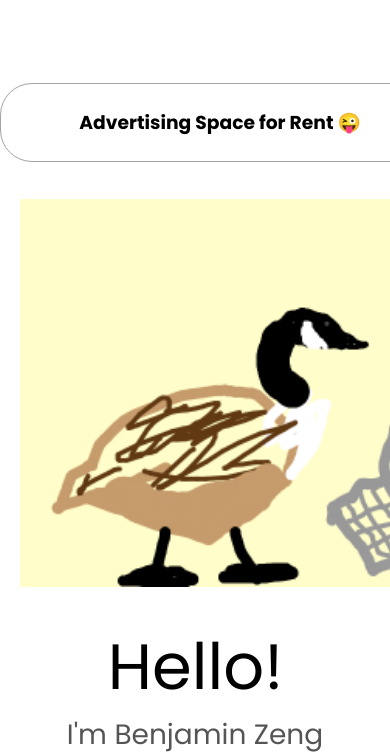
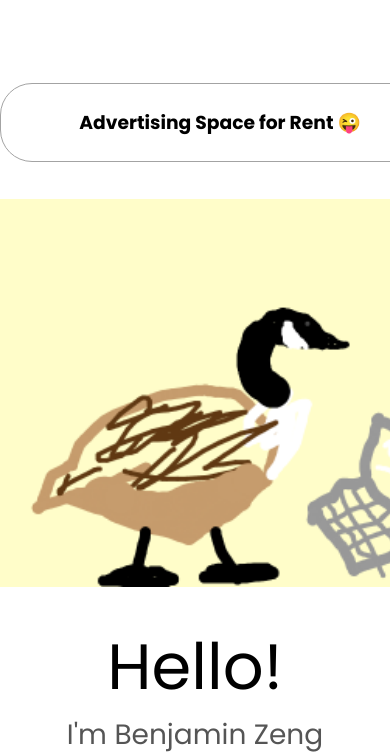
Before and after one commit to b23zyt/portfolio, a plain HTML site: page index.html in a window 390 px wide. Shown: the part 92-846 px from the top of the page. Drawn offline with Linux system fonts and the light colour scheme.

Commit message:
Fix the small screen problem

```diff
--- a/mediaqueries.css
+++ b/mediaqueries.css
@@ -2,6 +2,8 @@
     #home {
         height: 83vh;
         margin-bottom: 6rem;
+        margin-left: auto;
+        margin-right: auto;
     }
     .about-containers {
         flex-wrap: wrap;
@@ -63,6 +65,10 @@
 }
 
 @media screen and (max-width: 600px) {
+    * {
+        margin-left: auto;
+        margin-right: auto;
+    }
 
     #contact, footer {
         height: 40vh;
```
